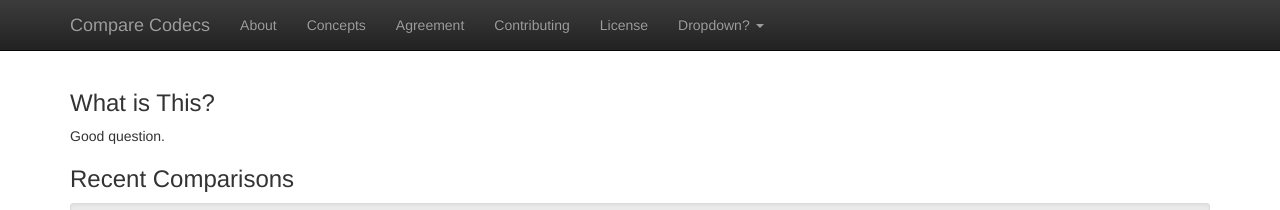
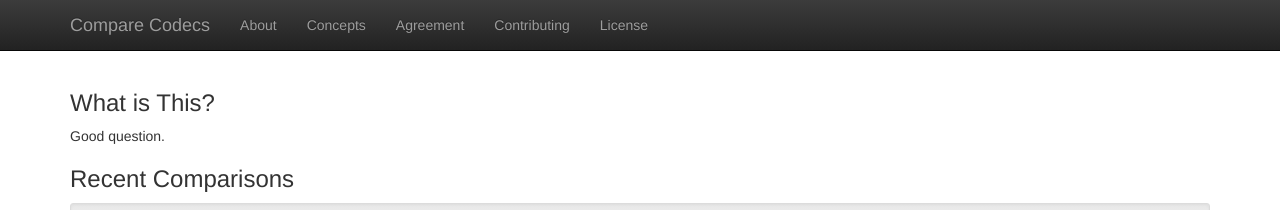
Before and after one commit to google/compare-codecs, a Jekyll site: the page built from website/index.md, in a window 1280 px wide. Shown: the top 210 px of the page. Built offline with Jekyll 4.4.1, drawn with Linux system fonts in a browser that asks for light colours; nearby versions of some CDN libraries.

Commit message:
Remove unnecessary site-nav dropdown example. modified:   website/_includes/site-nav.html

```diff
--- a/website/_includes/site-nav.html
+++ b/website/_includes/site-nav.html
@@ -17,18 +17,6 @@
             <li><a href="/agreement/">Agreement</a></li>
             <li><a href="/contributing/">Contributing</a></li>
             <li><a href="/license/">License</a></li>
-            <li class="dropdown">
-              <a href="#" class="dropdown-toggle" data-toggle="dropdown">Dropdown? <b class="caret"></b></a>
-              <ul class="dropdown-menu">
-                <li><a href="/about/">About</a></li>
-                <li><a href="/concepts/">Concepts</a></li>
-                <li><a href="/agreement/">Agreement</a></li>
-                <li><a href="/contributing/">Contributing</a></li>
-                <li><a href="/license/">License</a></li>
-                <li class="divider"></li>
-                <li><a href="/results/">Results</a></li>
-              </ul>
-            </li>
           </ul>
         </div><!--/.nav-collapse -->
       </div>
```
